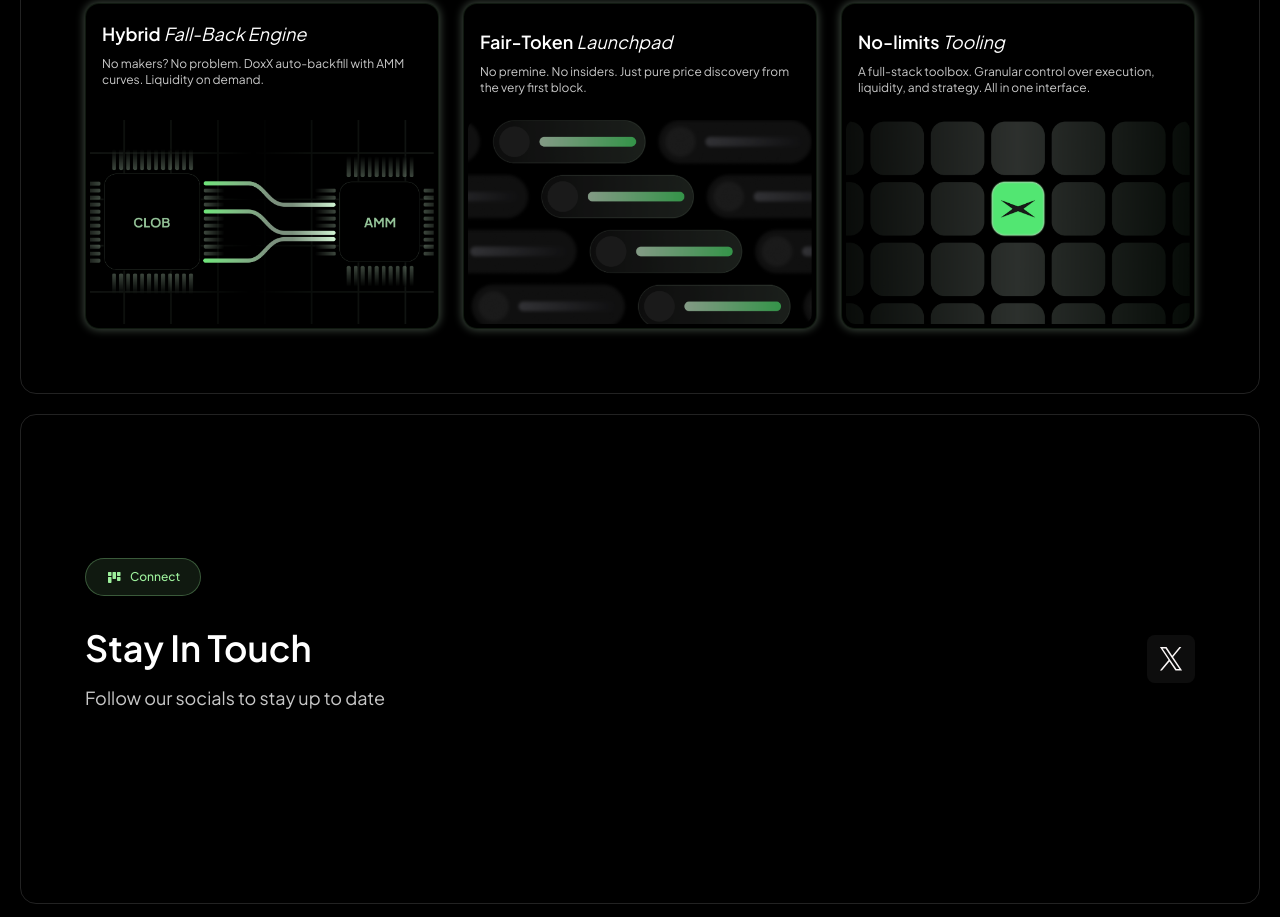
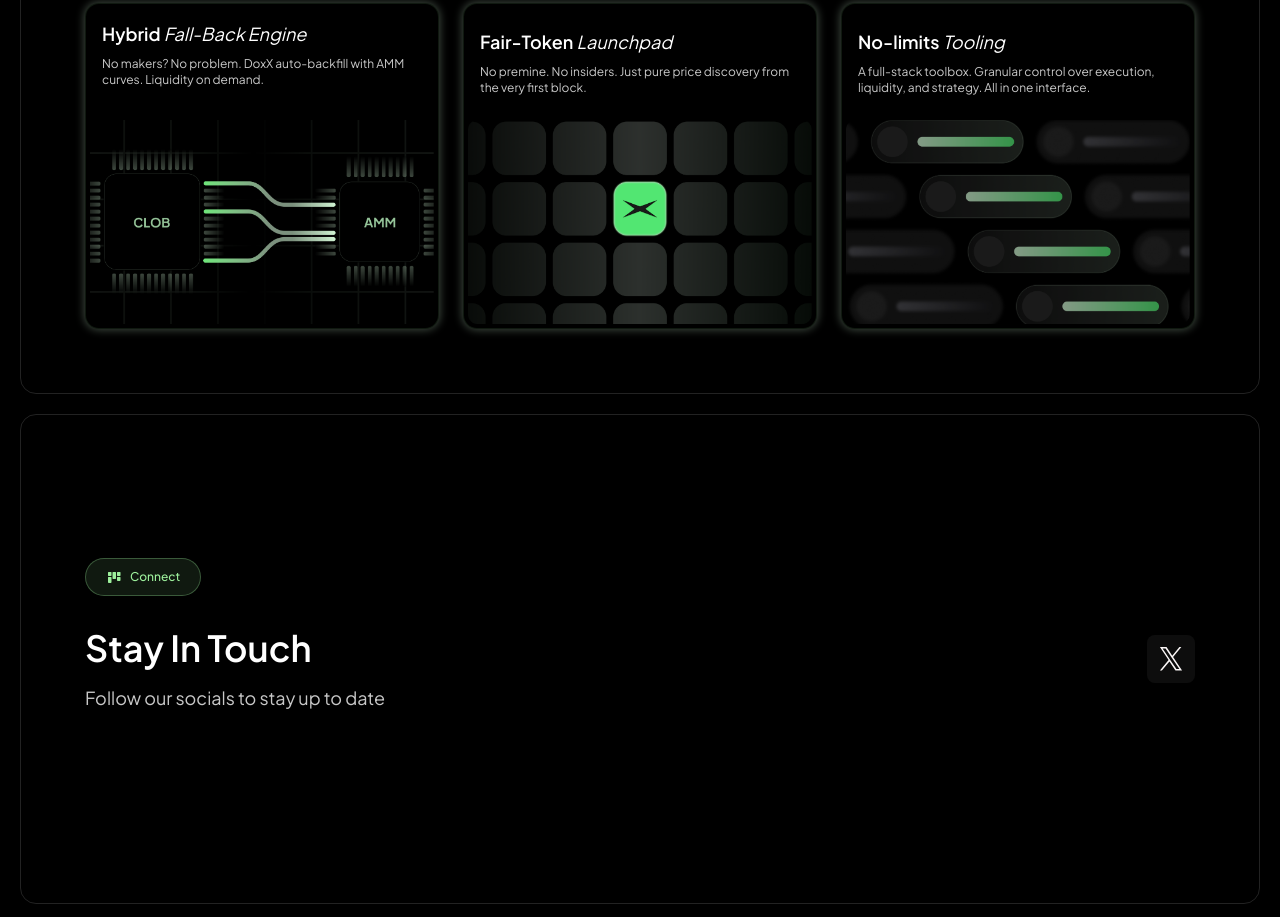
Before and after one commit to doxxdev/doxx-landing, a Next.js app: page / in a window 1280 px wide. Shown: the part 2100-3017 px from the top of the page. Built offline with nearby package versions, Linux system fonts and the light colour scheme; a web font is replaced by a local one.

Commit message:
Update image sources in FeatureSection for new asset versions
- Replaced old image paths for launchpad and no-limit features with updated versions to enhance visual quality.

```diff
--- a/components/FeatureSection.tsx
+++ b/components/FeatureSection.tsx
@@ -95,7 +95,7 @@ export function FeatureSection() {
             </div>
             <div className='flex-1 flex items-end justify-end'>
               <Image
-                src='/features/launchpad.png'
+                src='/features/launchpad-v2.png'
                 alt='Launchpad'
                 width={426}
                 height={256}
@@ -115,7 +115,7 @@ export function FeatureSection() {
             </div>
             <div className='flex-1 flex items-end justify-end'>
               <Image
-                src='/features/no-limit.png'
+                src='/features/no-limit-v2.png'
                 alt='Vertical'
                 width={424}
                 height={256}
```
Also changed, not shown: public/features/launchpad-v2.png (renamed from public/features/no-limit.png), public/features/no-limit-v2.png (renamed from public/features/launchpad.png).
